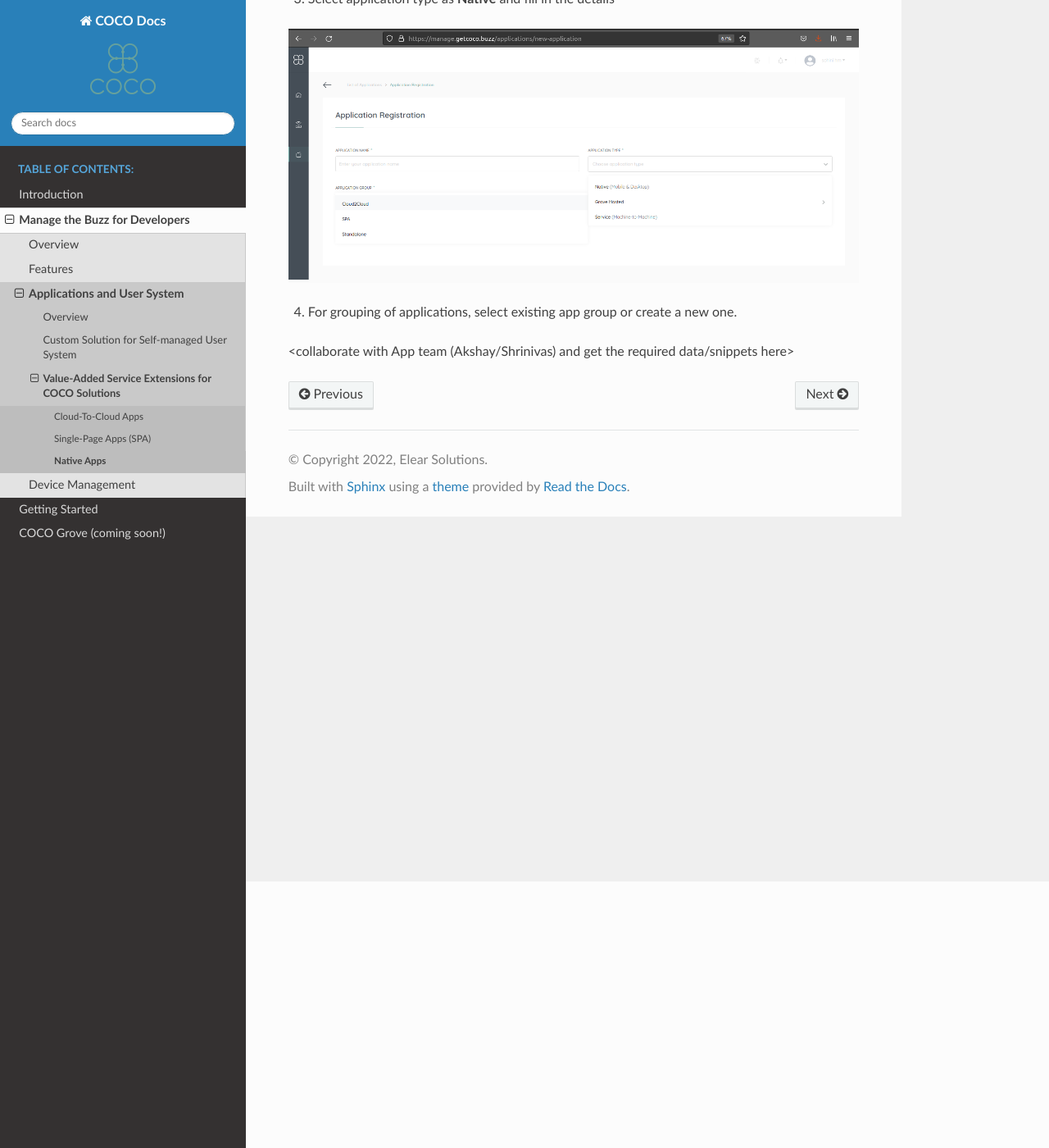
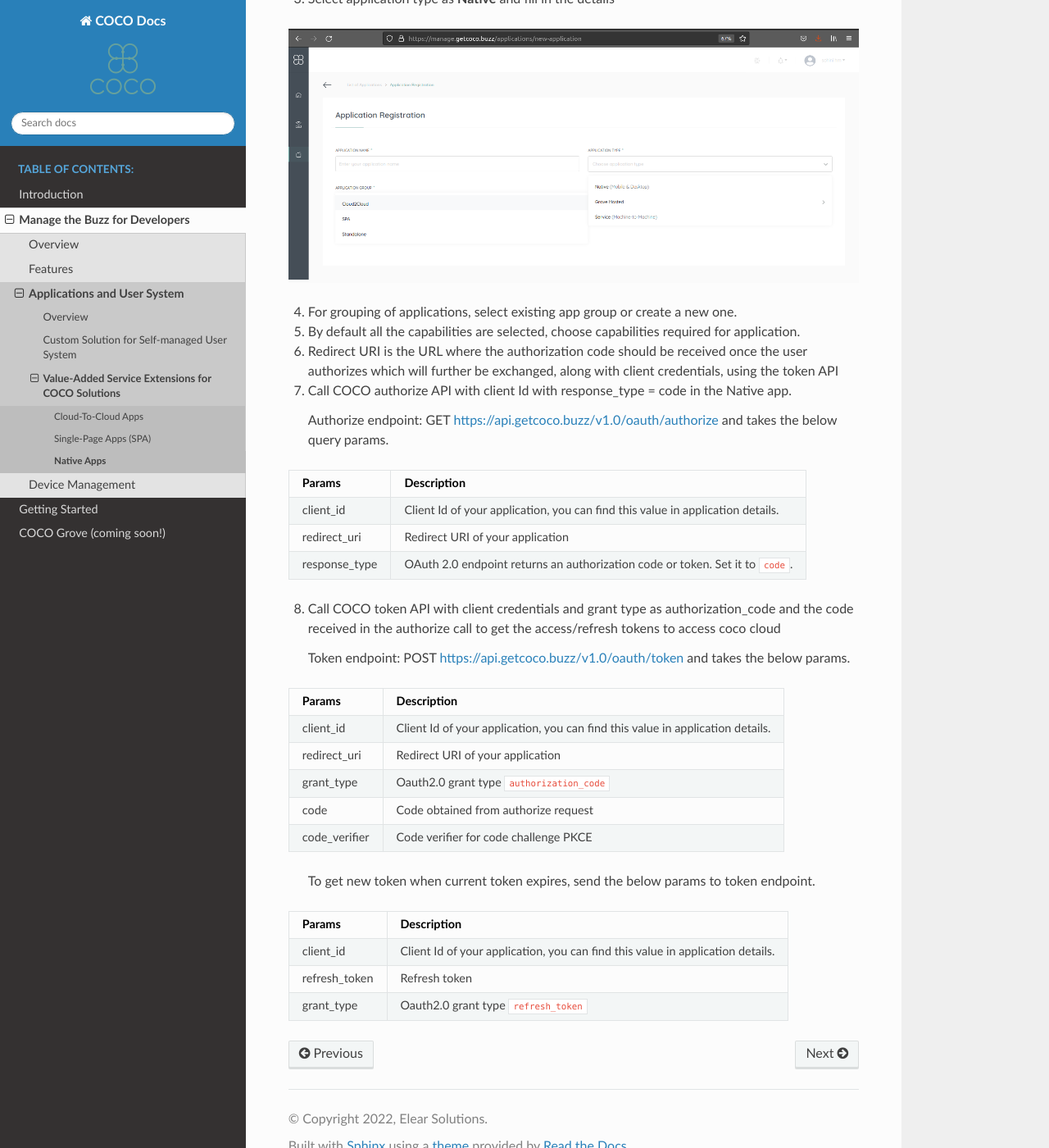
Before and after one commit to elear-solutions/docs, a Sphinx documentation site: the page built from source/manage_the_buzz_for_developers/applications_and_user_system_manage_the_buzz/value_added_service_extensions_for_coco_solutions/native_apps/quick_start_guide_native_apps.rst, in a window 1280 px wide and 1400 px high, scrolled down 325 px. Shown: the whole window at 82% size. Built offline with Sphinx 7.4.7 and the Read the Docs theme 2.0.0, drawn with Linux system fonts in a browser that asks for light colours.

Commit message:
Updated code

```diff
--- a/source/manage_the_buzz_for_developers/applications_and_user_system_manage_the_buzz/value_added_service_extensions_for_coco_solutions/cloud_to_cloud_apps/introduction_to_cloud_to_cloud_apps.rst
+++ b/source/manage_the_buzz_for_developers/applications_and_user_system_manage_the_buzz/value_added_service_extensions_for_coco_solutions/cloud_to_cloud_apps/introduction_to_cloud_to_cloud_apps.rst
@@ -16,6 +16,6 @@
 Flow
 ++++
 
-.. image:: ../../../../_static/C2CAppFlow.png
+.. image:: ../../../../_static/C2CAppLoginFlow.png
 
 .. sectionauthor:: Narendra
--- a/source/manage_the_buzz_for_developers/applications_and_user_system_manage_the_buzz/value_added_service_extensions_for_coco_solutions/cloud_to_cloud_apps/quick_start_guide_cloud_to_cloud_apps.rst
+++ b/source/manage_the_buzz_for_developers/applications_and_user_system_manage_the_buzz/value_added_service_extensions_for_coco_solutions/cloud_to_cloud_apps/quick_start_guide_cloud_to_cloud_apps.rst
@@ -38,8 +38,8 @@
 Params         Description
 =============  ==================================================================================
 client_id      Client Id of your application, you can find this value in application details.
+client_secret  Client secret of the application, you can find this value in application details.
 grant_type     Oauth2.0 grant type ``authorization_code``
-redirect_uri   Redirect URI of your application
 code           Code obtained from authorize request
 =============  ==================================================================================
 
--- a/source/manage_the_buzz_for_developers/applications_and_user_system_manage_the_buzz/value_added_service_extensions_for_coco_solutions/native_apps/introduction_to_native_apps.rst
+++ b/source/manage_the_buzz_for_developers/applications_and_user_system_manage_the_buzz/value_added_service_extensions_for_coco_solutions/native_apps/introduction_to_native_apps.rst
@@ -11,6 +11,7 @@
 
 Flow
 ----
-<add flow here>
+
+.. image:: ../../../../_static/NativeAppLoginFlow.png
 
 .. sectionauthor:: Narendra
--- a/source/manage_the_buzz_for_developers/applications_and_user_system_manage_the_buzz/value_added_service_extensions_for_coco_solutions/native_apps/quick_start_guide_native_apps.rst
+++ b/source/manage_the_buzz_for_developers/applications_and_user_system_manage_the_buzz/value_added_service_extensions_for_coco_solutions/native_apps/quick_start_guide_native_apps.rst
@@ -14,9 +14,46 @@
 
 
 4. For grouping of applications, select existing app group or create a new one.
+5. By default all the capabilities are selected, choose capabilities required for application.
+6. Redirect URI is the URL where the authorization code should be received once the user authorizes which will further be exchanged, along with client credentials, using the token API
+7. Call COCO authorize API with client Id with response_type = code in the Native app.
+
+   Authorize endpoint: GET https://api.getcoco.buzz/v1.0/oauth/authorize and takes the below query params.
 
 
-<collaborate with App team (Akshay/Shrinivas) and get the required data/snippets here>
+=============  ==================================================================================
+Params         Description
+=============  ==================================================================================
+client_id      Client Id of your application, you can find this value in application details.
+redirect_uri   Redirect URI of your application
+response_type  OAuth 2.0 endpoint returns an authorization code or token. Set it to ``code``.
+=============  ==================================================================================
+
+8. Call COCO token API with client credentials and grant type as authorization_code and the code received in the authorize call to get the access/refresh tokens to access coco cloud
+
+   Token endpoint: POST https://api.getcoco.buzz/v1.0/oauth/token and takes the below params.
+
+
+=============  ==================================================================================
+Params         Description
+=============  ==================================================================================
+client_id      Client Id of your application, you can find this value in application details.
+redirect_uri   Redirect URI of your application
+grant_type     Oauth2.0 grant type ``authorization_code``
+code           Code obtained from authorize request
+code_verifier  Code verifier for code challenge PKCE
+=============  ==================================================================================
+
+   To get new token when current token expires, send the below params to token endpoint.
+
+=============  ==================================================================================
+Params         Description
+=============  ==================================================================================
+client_id      Client Id of your application, you can find this value in application details.
+refresh_token  Refresh token
+grant_type     Oauth2.0 grant type ``refresh_token``
+=============  ==================================================================================
+
 
 
 
```
Also changed, not shown: source/manage_the_buzz_for_developers/applications_and_user_system_manage_the_buzz/value_added_service_extensions_for_coco_solutions/single_page_apps/introduction_to_single_page_apps.rst (+9 -1 lines), source/_static/C2CAppFlow.png (deleted), source/_static/C2CAppLoginFlow.png (added), source/_static/NativeAppLoginFlow.png (added), source/_static/SPAAppLoginFlow-REST-API.png (added), source/_static/SPAAppLoginFlow-UsingClientLibrary.png (added).
